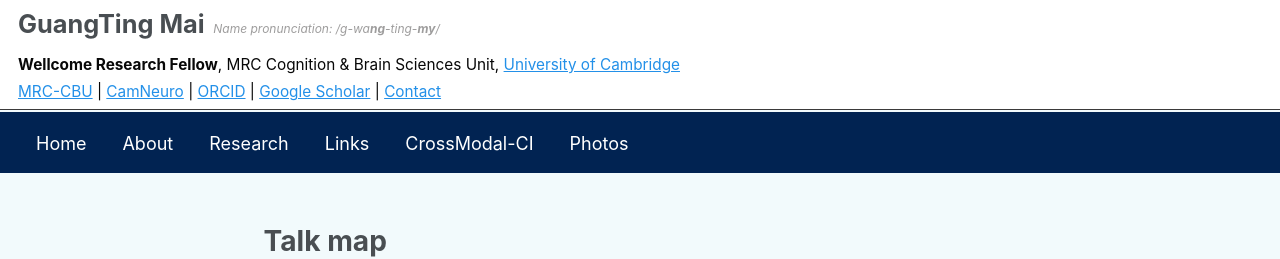
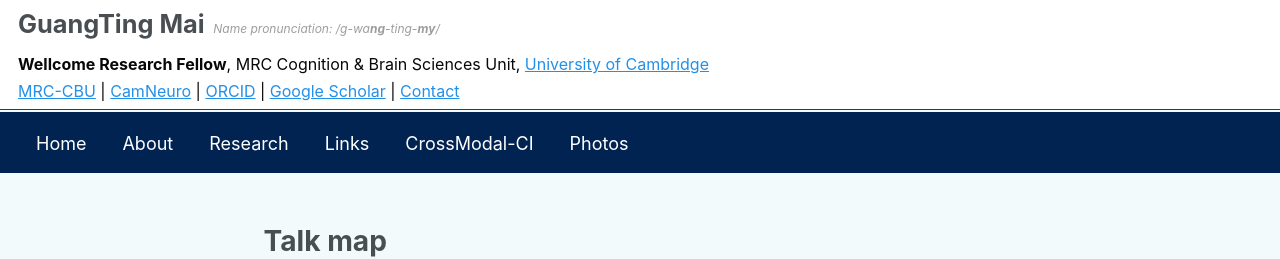
Before and after one commit to guangtingmai/guangtingmai.github.io, a Jekyll site: the page built from _pages/talkmap.html, in a window 1280 px wide. Shown: the top 259 px of the page. Built offline with Jekyll 4.4.1, drawn with Linux system fonts in a browser that asks for light colours; nearby versions of some CDN libraries.

Commit message:
Update _config.yml

```diff
--- a/_config.yml
+++ b/_config.yml
@@ -25,7 +25,7 @@
   avatar           : "profile.jpg"
   name             : '<span style="font-size:19pt;line-height:1.1"><strong>GuangTing Mai</strong></span> <span style="font-size:9pt;color:#9e9d9d;line-height:1.1"><i>Name pronunciation: /g-wa<strong>ng</strong>-ting-<strong>my</strong>/</i></span>'
   pronouns         : # example: "she/her"
-  bio              : '<span style="font-size:11.5pt;"><strong>Wellcome Research Fellow</strong>, MRC Cognition & Brain Sciences Unit, <a href="https://www.cam.ac.uk/">University of Cambridge</a><br><a href="https://www.mrc-cbu.cam.ac.uk/people/guangting.mai/">MRC-CBU</a> | <a href="https://neuroscience.cam.ac.uk/member/gm832/">CamNeuro</a> | <a href="https://orcid.org/0000-0002-5618-7420">ORCID</a> | <a href="https://scholar.google.com/citations?user=bCQ03mIAAAAJ&hl=en">Google Scholar</a> | <a href="https://guangtingmai.github.io/contact/">Contact</a></span>'
+  bio              : '<span style="font-size:12pt;"><strong>Wellcome Research Fellow</strong>, MRC Cognition & Brain Sciences Unit, <a href="https://www.cam.ac.uk/">University of Cambridge</a><br><a href="https://www.mrc-cbu.cam.ac.uk/people/guangting.mai/">MRC-CBU</a> | <a href="https://neuroscience.cam.ac.uk/member/gm832/">CamNeuro</a> | <a href="https://orcid.org/0000-0002-5618-7420">ORCID</a> | <a href="https://scholar.google.com/citations?user=bCQ03mIAAAAJ&hl=en">Google Scholar</a> | <a href="https://guangtingmai.github.io/contact/">Contact</a></span>'
   location         : # "UK"
   employer         : # "Red Brick University"
   uri              : # URL
```
